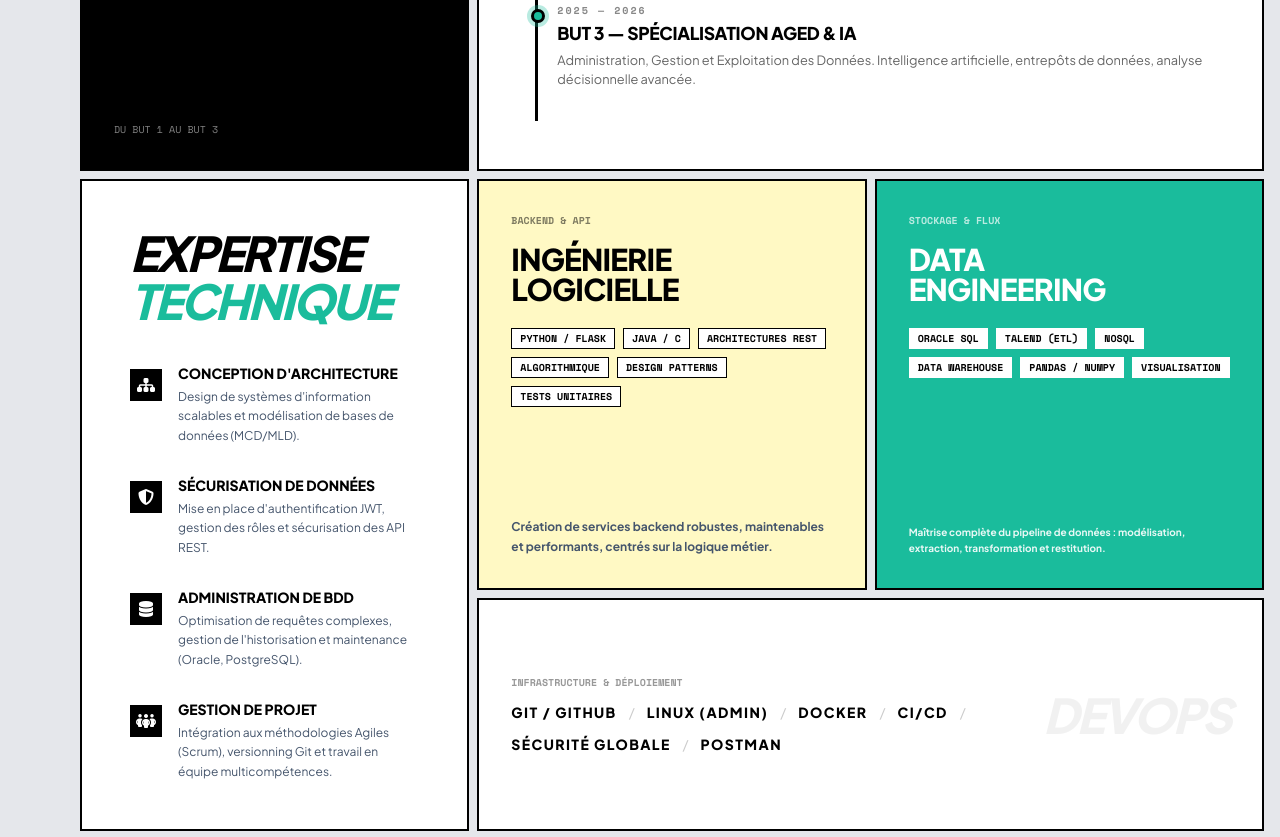
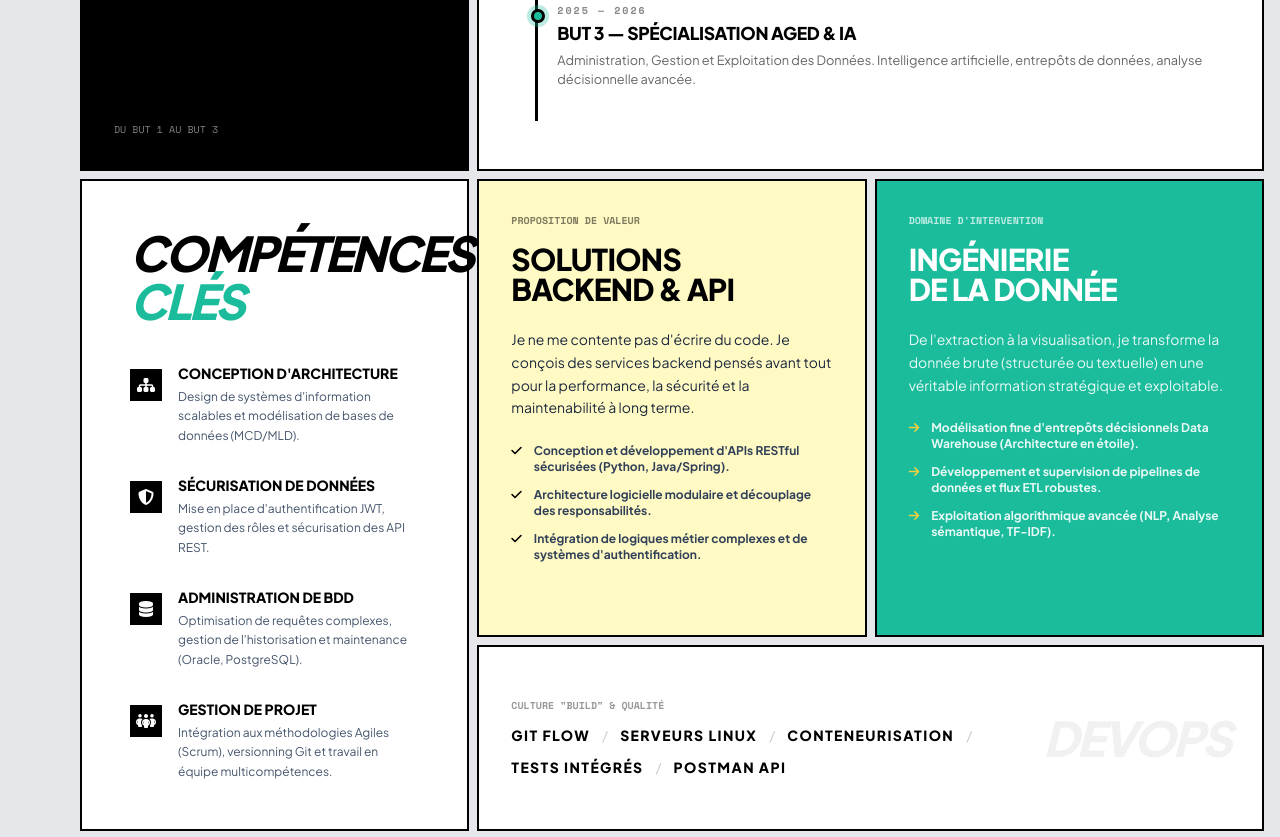
Before and after one commit to Lotfimln/portfolio-2026, a website built with Vite: page index.html in a window 1280 px wide. Shown: the part 2154-2991 px from the top of the page. Built offline with nearby package versions, Linux system fonts and the light colour scheme.

Commit message:
Update competencies section with value-added bullet points

```diff
--- a/index.html
+++ b/index.html
@@ -265,112 +265,152 @@
         <!-- SECTION 3 : EXPERTISE -->
         <section id="competences" class="grid grid-cols-12 gap-2 text-black">
             <!-- Colonne de gauche : Savoir-Faire Corporate -->
-            <div class="col-span-12 lg:col-span-4 bento-tile p-10 md:p-12 reveal active text-black border-black bg-white">
+            <div
+                class="col-span-12 lg:col-span-4 bento-tile p-10 md:p-12 reveal active text-black border-black bg-white">
                 <h2 class="text-5xl font-black italic mb-10 uppercase tracking-tighter leading-none text-black">
-                    Expertise <br> <span class="text-tata-green">technique</span>
+                    Compétences <br> <span class="text-tata-green">Clés</span>
                 </h2>
                 <div class="space-y-8">
                     <!-- Compétence 1 -->
                     <div class="flex items-start gap-4">
-                        <div class="mt-1 bg-black text-white min-w-[32px] w-8 h-8 flex items-center justify-center border-2 border-black">
+                        <div
+                            class="mt-1 bg-black text-white min-w-[32px] w-8 h-8 flex items-center justify-center border-2 border-black">
                             <i class="fa-solid fa-sitemap"></i>
                         </div>
                         <div>
                             <h4 class="font-black uppercase text-sm leading-tight">Conception d'Architecture</h4>
-                            <p class="text-xs text-slate-600 mt-1 font-medium leading-relaxed">Design de systèmes d'information scalables et modélisation de bases de données (MCD/MLD).</p>
+                            <p class="text-xs text-slate-600 mt-1 font-medium leading-relaxed">Design de systèmes
+                                d'information scalables et modélisation de bases de données (MCD/MLD).</p>
                         </div>
                     </div>
                     <!-- Compétence 2 -->
                     <div class="flex items-start gap-4">
-                        <div class="mt-1 bg-black text-white min-w-[32px] w-8 h-8 flex items-center justify-center border-2 border-black">
+                        <div
+                            class="mt-1 bg-black text-white min-w-[32px] w-8 h-8 flex items-center justify-center border-2 border-black">
                             <i class="fa-solid fa-shield-halved"></i>
                         </div>
                         <div>
                             <h4 class="font-black uppercase text-sm leading-tight">Sécurisation de Données</h4>
-                            <p class="text-xs text-slate-600 mt-1 font-medium leading-relaxed">Mise en place d'authentification JWT, gestion des rôles et sécurisation des API REST.</p>
+                            <p class="text-xs text-slate-600 mt-1 font-medium leading-relaxed">Mise en place
+                                d'authentification JWT, gestion des rôles et sécurisation des API REST.</p>
                         </div>
                     </div>
                     <!-- Compétence 3 -->
                     <div class="flex items-start gap-4">
-                        <div class="mt-1 bg-black text-white min-w-[32px] w-8 h-8 flex items-center justify-center border-2 border-black">
+                        <div
+                            class="mt-1 bg-black text-white min-w-[32px] w-8 h-8 flex items-center justify-center border-2 border-black">
                             <i class="fa-solid fa-database"></i>
                         </div>
                         <div>
                             <h4 class="font-black uppercase text-sm leading-tight">Administration de BDD</h4>
-                            <p class="text-xs text-slate-600 mt-1 font-medium leading-relaxed">Optimisation de requêtes complexes, gestion de l'historisation et maintenance (Oracle, PostgreSQL).</p>
+                            <p class="text-xs text-slate-600 mt-1 font-medium leading-relaxed">Optimisation de requêtes
+                                complexes, gestion de l'historisation et maintenance (Oracle, PostgreSQL).</p>
                         </div>
                     </div>
                     <!-- Compétence 4 -->
                     <div class="flex items-start gap-4">
-                        <div class="mt-1 bg-black text-white min-w-[32px] w-8 h-8 flex items-center justify-center border-2 border-black">
+                        <div
+                            class="mt-1 bg-black text-white min-w-[32px] w-8 h-8 flex items-center justify-center border-2 border-black">
                             <i class="fa-solid fa-people-group"></i>
                         </div>
                         <div>
                             <h4 class="font-black uppercase text-sm leading-tight">Gestion de Projet</h4>
-                            <p class="text-xs text-slate-600 mt-1 font-medium leading-relaxed">Intégration aux méthodologies Agiles (Scrum), versionning Git et travail en équipe multicompétences.</p>
+                            <p class="text-xs text-slate-600 mt-1 font-medium leading-relaxed">Intégration aux
+                                méthodologies Agiles (Scrum), versionning Git et travail en équipe multicompétences.</p>
                         </div>
                     </div>
                 </div>
             </div>
 
             <div class="col-span-12 lg:col-span-8 grid grid-cols-1 md:grid-cols-2 gap-2 text-black">
-                <!-- Stack Logiciel -->
+                <!-- Stack Logiciel / Valeur Ajoutée -->
                 <div id="exp-backend" class="bento-tile bg-tata-tan p-8 reveal active border-black scroll-mt-24">
                     <div class="h-full flex flex-col justify-between">
                         <div>
-                            <span class="mono text-[10px] font-black uppercase mb-4 block opacity-50 text-black">Backend & API</span>
-                            <h4 class="text-3xl font-black uppercase mb-6 tracking-tight text-black leading-none">Ingénierie <br> Logicielle</h4>
-                            <div class="flex flex-wrap gap-2 text-black">
-                                <span class="tag-pill border-black bg-white">Python / Flask</span>
-                                <span class="tag-pill border-black bg-white">Java / C</span>
-                                <span class="tag-pill border-black bg-white">Architectures REST</span>
-                                <span class="tag-pill border-black bg-white">Algorithmique</span>
-                                <span class="tag-pill border-black bg-white">Design Patterns</span>
-                                <span class="tag-pill border-black bg-white">Tests Unitaires</span>
-                            </div>
+                            <span
+                                class="mono text-[10px] font-black uppercase mb-4 block opacity-50 text-black">Proposition
+                                de valeur</span>
+                            <h4 class="text-3xl font-black uppercase mb-6 tracking-tight text-black leading-none">
+                                Solutions <br> Backend & API</h4>
+                            <p class="text-sm font-medium leading-relaxed text-slate-800 mb-6">
+                                Je ne me contente pas d'écrire du code. Je conçois des services backend pensés avant
+                                tout pour la performance, la sécurité et la maintenabilité à long terme.
+                            </p>
+                            <ul class="space-y-3 text-xs font-bold text-slate-700">
+                                <li class="flex items-start gap-3">
+                                    <i class="fa-solid fa-check text-black mt-0.5"></i>
+                                    <span>Conception et développement d'APIs RESTful sécurisées (Python,
+                                        Java/Spring).</span>
+                                </li>
+                                <li class="flex items-start gap-3">
+                                    <i class="fa-solid fa-check text-black mt-0.5"></i>
+                                    <span>Architecture logicielle modulaire et découplage des responsabilités.</span>
+                                </li>
+                                <li class="flex items-start gap-3">
+                                    <i class="fa-solid fa-check text-black mt-0.5"></i>
+                                    <span>Intégration de logiques métier complexes et de systèmes
+                                        d'authentification.</span>
+                                </li>
+                            </ul>
                         </div>
-                        <p class="text-xs font-bold leading-relaxed text-slate-600 mt-6 text-black">Création de services backend robustes, maintenables et performants, centrés sur la logique métier.</p>
                     </div>
                 </div>
 
-                <!-- Stack Data -->
-                <div id="exp-data" class="bento-tile bg-tata-green p-8 reveal active border-black text-white scroll-mt-24">
+                <!-- Stack Data / Valeur Ajoutée -->
+                <div id="exp-data"
+                    class="bento-tile bg-tata-green p-8 reveal active border-black text-white scroll-mt-24">
                     <div id="exp-viz" class="h-full flex flex-col justify-between text-white scroll-mt-24">
                         <div>
-                            <span class="mono text-[10px] font-black uppercase mb-4 block opacity-70 text-white">Stockage & Flux</span>
-                            <h4 class="text-3xl font-black uppercase mb-6 tracking-tight text-white leading-none">Data <br> Engineering</h4>
-                            <div class="flex flex-wrap gap-2">
-                                <span class="tag-pill border-white bg-white text-black">Oracle SQL</span>
-                                <span class="tag-pill border-white bg-white text-black">Talend (ETL)</span>
-                                <span class="tag-pill border-white bg-white text-black">NoSQL</span>
-                                <span class="tag-pill border-white bg-white text-black">Data Warehouse</span>
-                                <span class="tag-pill border-white bg-white text-black">Pandas / Numpy</span>
-                                <span class="tag-pill border-white bg-white text-black">Visualisation</span>
-                            </div>
+                            <span class="mono text-[10px] font-black uppercase mb-4 block opacity-70 text-white">Domaine
+                                d'intervention</span>
+                            <h4 class="text-3xl font-black uppercase mb-6 tracking-tight text-white leading-none">
+                                Ingénierie <br> de la Donnée</h4>
+                            <p class="text-sm font-medium leading-relaxed opacity-90 mb-6">
+                                De l'extraction à la visualisation, je transforme la donnée brute (structurée ou
+                                textuelle) en une véritable information stratégique et exploitable.
+                            </p>
+                            <ul class="space-y-3 text-xs font-bold text-white/90">
+                                <li class="flex items-start gap-3">
+                                    <i class="fa-solid fa-arrow-right text-tata-yellow mt-0.5"></i>
+                                    <span>Modélisation fine d'entrepôts décisionnels Data Warehouse (Architecture en
+                                        étoile).</span>
+                                </li>
+                                <li class="flex items-start gap-3">
+                                    <i class="fa-solid fa-arrow-right text-tata-yellow mt-0.5"></i>
+                                    <span>Développement et supervision de pipelines de données et flux ETL
+                                        robustes.</span>
+                                </li>
+                                <li class="flex items-start gap-3">
+                                    <i class="fa-solid fa-arrow-right text-tata-yellow mt-0.5"></i>
+                                    <span>Exploitation algorithmique avancée (NLP, Analyse sémantique, TF-IDF).</span>
+                                </li>
+                            </ul>
                         </div>
-                        <p class="text-[10px] font-bold leading-relaxed opacity-90 mt-6 text-white">Maîtrise complète du pipeline de données : modélisation, extraction, transformation et restitution.</p>
                     </div>
                 </div>
 
                 <!-- Outils & Infrastructure -->
-                <div class="col-span-1 md:col-span-2 bento-tile bg-white p-6 md:p-8 reveal active border-black flex flex-row items-center justify-between text-black">
+                <div
+                    class="col-span-1 md:col-span-2 bento-tile bg-white p-6 md:p-8 reveal active border-black flex flex-row items-center justify-between text-black">
                     <div>
-                        <span class="mono text-[10px] font-black uppercase opacity-40 block mb-3 text-black">Infrastructure & Déploiement</span>
+                        <span class="mono text-[10px] font-black uppercase opacity-40 block mb-3 text-black">Culture
+                            "Build" & Qualité</span>
                         <div class="flex flex-wrap gap-3 items-center">
-                            <span class="text-sm font-black uppercase tracking-widest text-black">Git / GitHub</span>
+                            <span class="text-sm font-black uppercase tracking-widest text-black">Git Flow</span>
                             <span class="text-sm opacity-20">/</span>
-                            <span class="text-sm font-black uppercase tracking-widest text-black">Linux (Admin)</span>
+                            <span class="text-sm font-black uppercase tracking-widest text-black">Serveurs Linux</span>
                             <span class="text-sm opacity-20">/</span>
-                            <span class="text-sm font-black uppercase tracking-widest text-black">Docker</span>
+                            <span
+                                class="text-sm font-black uppercase tracking-widest text-black">Conteneurisation</span>
                             <span class="text-sm opacity-20">/</span>
-                            <span class="text-sm font-black uppercase tracking-widest text-black">CI/CD</span>
+                            <span class="text-sm font-black uppercase tracking-widest text-black">Tests Intégrés</span>
                             <span class="text-sm opacity-20">/</span>
-                            <span class="text-sm font-black uppercase tracking-widest text-black">Sécurité Globale</span>
-                            <span class="text-sm opacity-20">/</span>
-                            <span class="text-sm font-black uppercase tracking-widest text-black">Postman</span>
+                            <span class="text-sm font-black uppercase tracking-widest text-black">Postman API</span>
                         </div>
                     </div>
-                    <div class="text-5xl font-black italic opacity-5 hidden md:block uppercase tracking-tighter text-black">DevOps</div>
+                    <div
+                        class="text-5xl font-black italic opacity-5 hidden md:block uppercase tracking-tighter text-black">
+                        DevOps</div>
                 </div>
             </div>
         </section>
```
